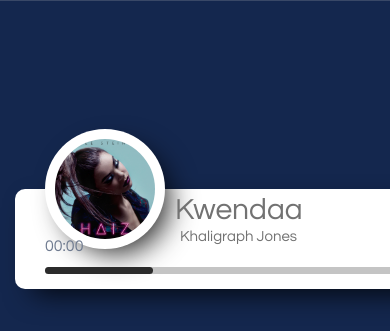
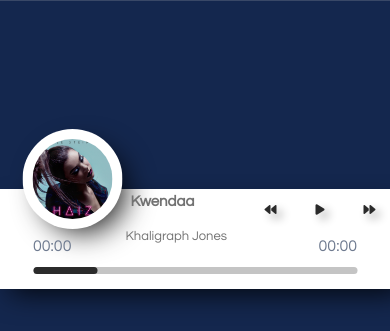
Before and after one commit to avosa/khaligraph, a Django app: template home/templates/home/base.html in a window 390 px wide. Shown: the part 513-844 px from the top of the page. Run offline with Django 3.2, Linux system fonts and the light colour scheme; the template is opened without the code that fills it, so the values that code supplies are empty; some libraries are stand-ins or nearby versions.

Commit message:
Modified styling

```diff
--- a/home/static/home/mplayer.css
+++ b/home/static/home/mplayer.css
@@ -3,15 +3,40 @@
 	bottom: 5%;
 	left: 50%;
 	transform: translate(-50%, 0);
-	-webkit-transform: translate(-30%, -0);
+	-webkit-transform: translate(-50%, -0);
 	-moz-transform: translate(-50%, 0);
 	-o-transform: translate(-50%, -0);
 	-ms-transform: translate(-50%, -0);
 }
 
+@media only screen and (max-width: 768px) {
+	 For mobile phones:
+	.mplayer{
+		position: fixed;
+		bottom: 5%;
+		left: 50%;
+		width: auto;
+	}
+	.mplayer-controls{
+		width: auto;
+		height: 100px;
+		background: white;
+		border-radius: 10px;
+
+		-webkit-box-shadow: 11px 11px 28px -7px rgba(0,0,0,0.85);
+		box-shadow: 11px 11px 28px -7px rgba(0,0,0,0.85);
+	}
+  }
+
+.mplayer{
+    display: flex;
+  justify-content: center;
+  width: 405px;
+}
+
 .mplayer-details{
 	position: absolute;
-	width: 90%;
+	width: 30%;
 	left: 30px;
 	top: -60%;
 }
@@ -22,8 +47,8 @@
 }
 
 .mplayer-cover img{
-	width: 120px;
-	height: 120px;
+	width: 100px;
+	height: 100px;
 	box-sizing: border-box;
 	padding: 10px;
 
@@ -36,12 +61,13 @@
 
 .mplayer-title{
 	position: absolute;
-	left: 120px;
+	left: 100px;
 	top:5px;
-	margin-left: 40px;
+	margin-left: 38px;
 
 	color: rgb(114, 114, 114);
-	font-size: 30px;
+	font-size: 15px;
+	font-weight: bold;
 
 	width:270px;
 	height: 30px;
@@ -53,24 +79,24 @@
 .mplayer-artist{
 	position: absolute;
 	left: 120px;
-	margin-left: 45px;
+	margin-left: 13px;
 	top: 40px;
 
-	font-size: 15px;
+	font-size: 13px;
 	color:rgb(114, 114, 114);
 
-	width:200px;
-	height: 30px;
+	width:130px;
+	height: 23px;
 	overflow:hidden;
 	text-overflow:ellipsis;
 	white-space:nowrap;
 }
 
 .mplayer-controls{
-	width: 600px;
+	width: 570px;
 	height: 100px;
 	background: white;
-	border-radius: 10px;
+	border-radius: 6px;
 
 	-webkit-box-shadow: 11px 11px 28px -7px rgba(0,0,0,0.85);
 	box-shadow: 11px 11px 28px -7px rgba(0,0,0,0.85);
@@ -84,7 +110,7 @@
 }
 
 .mplayer-buttons div{
-	margin: 0 3px;
+	margin: 0 2px;
 }
 
 .mplayer-buttons div:hover{
@@ -92,7 +118,7 @@
 }
 
 .mplayer-buttons div i{
-	font-size: 20px;
+	font-size: 12px;
 	text-shadow: 5px 5px 10px #ACACAC;
 	color: #2A2A2A;
 }
@@ -105,7 +131,7 @@
 	position: absolute;
 	bottom: 15px;
 
-	width: 90%;
+	width: 80%;
 	left: 50%;
 
 	transform: translate(-50%, 0);
```
Also changed, not shown: db.sqlite3, home/templates/home/partials/mplayer.html (line endings or trailing spaces).
